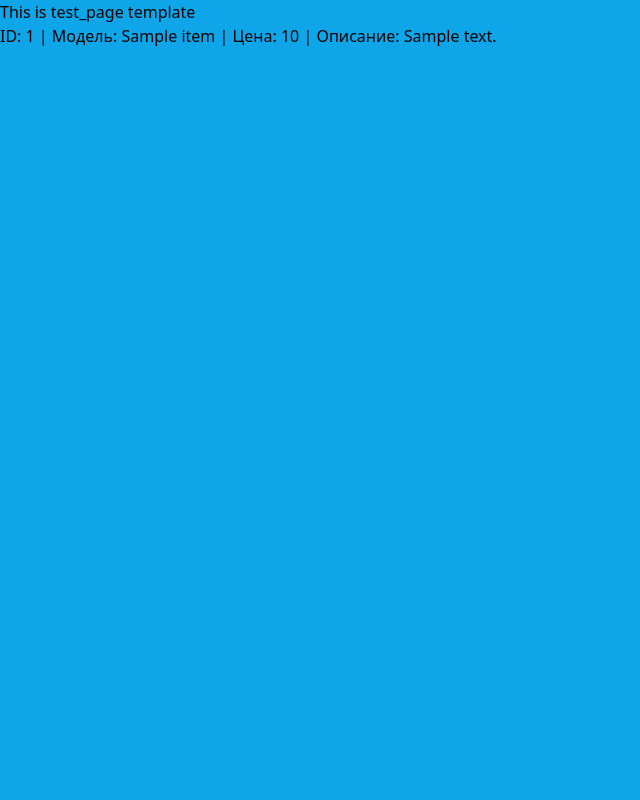
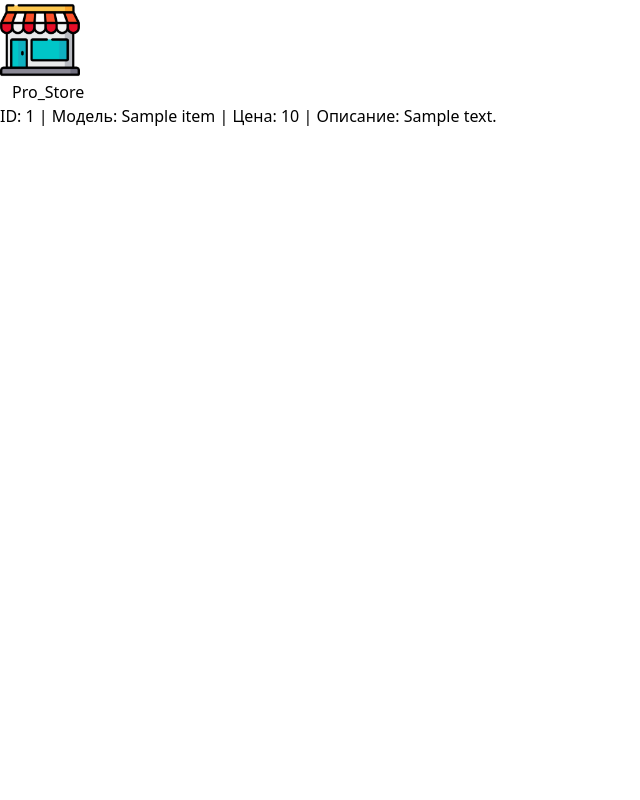
Before and after one commit to tamirlan55/django_unchained, a Django app: template lorien/myapp/templates/myapp/test_page.html in a window 1280 px wide. Shown: the whole page, without its empty margins (0-640 px from the left). Run offline with Django 4.2, Linux system fonts and the light colour scheme; the template is opened without the code that fills it: most values are stand-ins (such as "Sample title", 1, 10 or a date in 2020); style sheets or scripts are compiled from the project's sources.

Commit message:
logo & tailwind

```diff
--- a/lorien/myapp/templates/myapp/test_page.html
+++ b/lorien/myapp/templates/myapp/test_page.html
@@ -1,17 +1,28 @@
 {% load static %}
 <html>
     <head>
-        <link rel='stylesheet' href="{% static 'myapp/styles.css' %}"">
+        <link rel='stylesheet' href="{% static 'myapp/styles.css' %}">
     </head>
-    <body class="bg-sky-500">
-        <h1> This is test_page template </h1>
+    <body>
+        <nav>
+            <div>
+                <div>
+                    <div>
+                        <div>
+                            <img src="{% static 'myapp/images/store.png' %}" width="80" height="80" alt="logo"/>
+                            <span class="p-3 text-x1">Pro_Store</span>
+                        </div>
+                    </div>
+                </div>
+            </div>
+        </nav>
         <h4>
             <!-- <a href="/myapp/test_page/{{item.id}}"></a> -->
             {%for item in items %}
             <a href="{% url 'myapp:detail' item.id %}">
             ID: {{item.id}} | Модель: {{item.name}} | Цена: {{item.price}} | Описание: {{item.description}} <br/>
-            <a>
-            {% endfor %}
+                <a>
+                    {% endfor %}
                 </a>
             </a>
         </h4>
```
Also changed, not shown: lorien/myapp/static/myapp/images/store.png (added), 1 other file.
